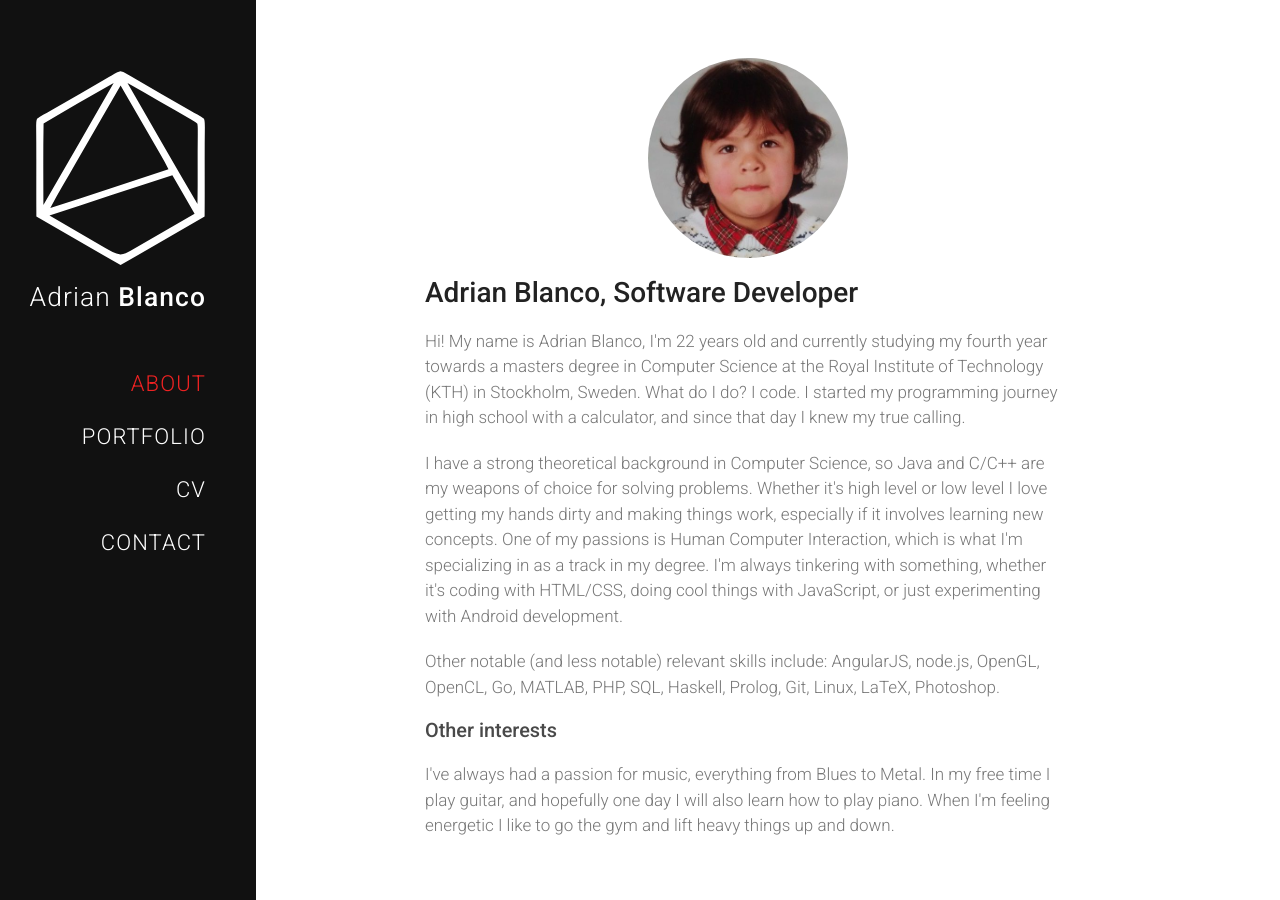
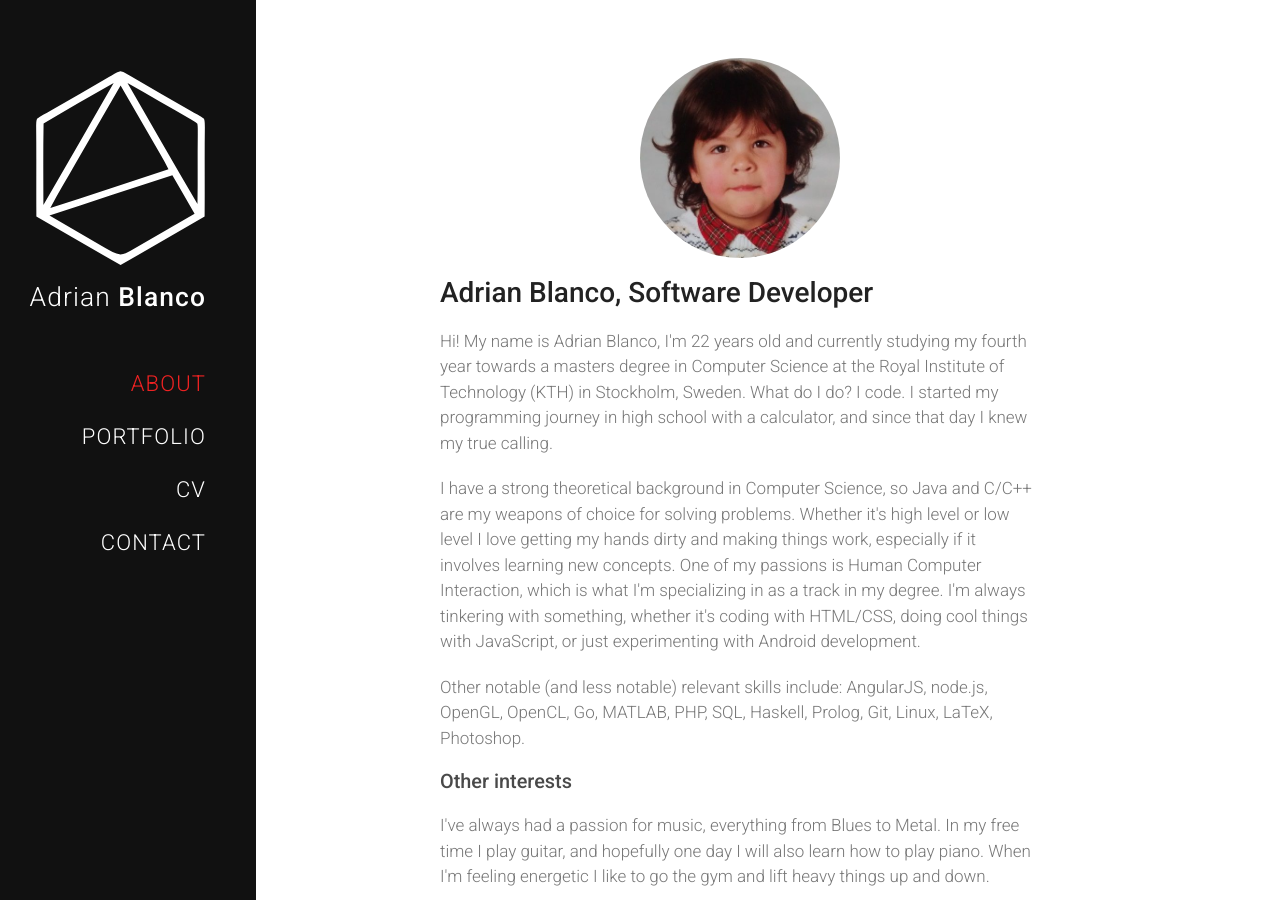
Before and after one commit to adrianblancode/adrianblancode.github.io, a Jekyll site: the page built from index.html, in a window 1280 px wide and 900 px high. Built offline with Jekyll 4.4.1, drawn with Linux system fonts in a browser that asks for light colours; nearby versions of some CDN libraries.

Commit message:
fix wrapper length and width

```diff
--- a/stylesheets/styles.css
+++ b/stylesheets/styles.css
@@ -51,8 +51,9 @@ a small {
 }
 
 .wrapper {
-  width:860px;
+  width:800px;
   margin:0 auto;
+  overflow: hidden;
 }
 
 blockquote {
```
